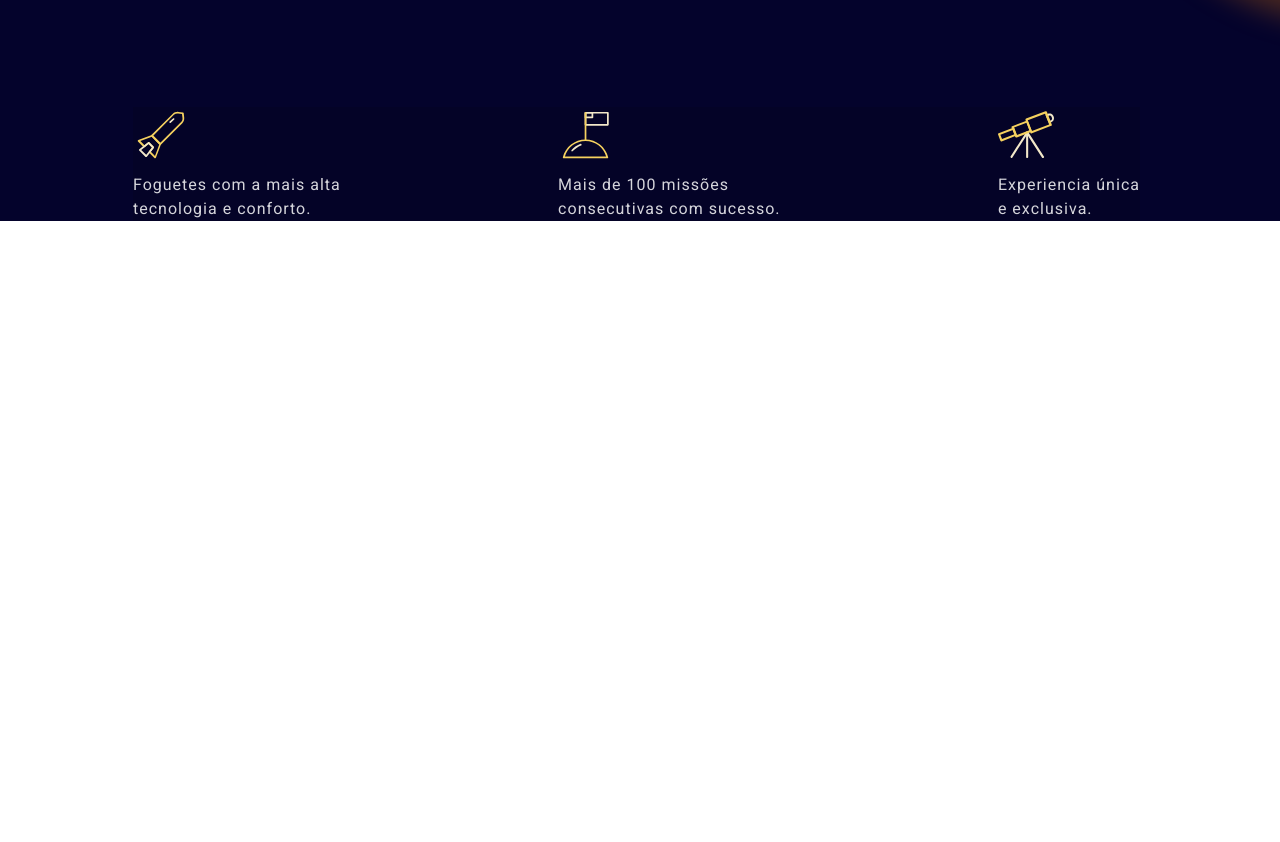
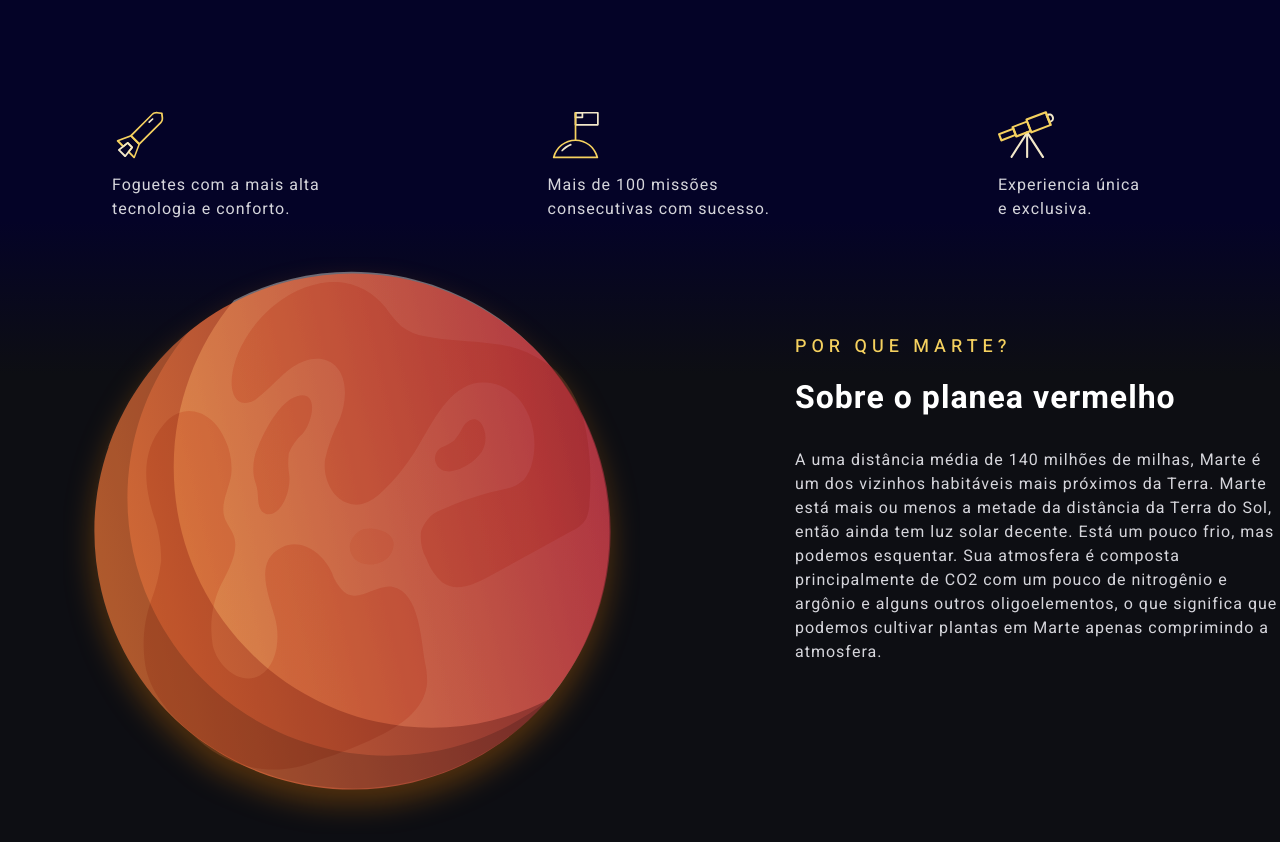
Before and after one commit to murielpacheco/spacey-react, a React (Vite) app: page / in a window 1280 px wide. Shown: the part 570-1412 px from the top of the page. Before the commit the page ends 800 px from the top, so only its background shows below. Built offline with nearby package versions, Linux system fonts and the light colour scheme.

Commit message:
chore: MarsSection and MarsText

```diff
--- a/src/pages/index.tsx
+++ b/src/pages/index.tsx
@@ -1,11 +1,20 @@
 
-import {Main, Header, BannerSection, TextBanner, IconsSection } from "./styles"
+import {
+   Main,
+   Header,
+   BannerSection,
+   TextBanner,
+   IconsSection,
+   MarsSection,
+   MarsText
+} from "./styles"
 
 import logoImg from "../../assets/logo.svg";
 import homeMars from "../../assets/home-mars.svg";
 import iconsRocket from "../../assets/icon-rocket.svg";
 import iconsFlag from "../../assets/icon-flag.svg";
 import iconsTelescope from "../../assets/icon-telescope.svg";
+import marsImg from "../../assets/mars.svg";
 
 export function Home() {
    return (
@@ -38,6 +47,22 @@ export function Home() {
                </div>
             </IconsSection>
          </BannerSection>
+         <MarsSection>
+            <div>
+               <img src={marsImg} alt="" />
+               <MarsText>
+                  <span>Por que marte?</span>
+                  <strong>Sobre o planea vermelho</strong>
+                  <p>A uma distância média de 140 milhões de milhas, Marte é um dos vizinhos habitáveis
+                     mais próximos da Terra. Marte está mais ou menos a metade da distância da Terra do Sol,
+                     então ainda tem luz solar decente. Está um pouco frio, mas podemos esquentar.
+                     Sua atmosfera é composta principalmente de CO2 com um pouco de nitrogênio e argônio e
+                     alguns outros oligoelementos, o que significa que podemos cultivar plantas em Marte
+                     apenas comprimindo a atmosfera.
+                  </p>
+               </MarsText>
+            </div>
+         </MarsSection>
       </Main>
    )
 }
--- a/src/pages/styles.ts
+++ b/src/pages/styles.ts
@@ -4,7 +4,6 @@ export const Main = styled.main`
    width: 100%;
    height: 100%;
    overflow-x: hidden;
-
 `
 
 export const Header = styled.header`
@@ -20,7 +19,7 @@ export const Header = styled.header`
 
    img:nth-child(2) {
       position: absolute;
-      left: 1066px;
+      left: 1446px;
       top: 16px;
    }
 `
@@ -83,12 +82,12 @@ export const TextBanner = styled.div`
    }
 
 `
-
 export const IconsSection = styled.section`
+   width: 100%;
    background-color: var(--space-dark);
-   margin: 133px 140px 0 133px;
-
+   padding: 133px 140px 0 112px;
    display: flex;
+   flex-direction: row;
    justify-content: space-between;
 
    div {
@@ -110,3 +109,52 @@ export const IconsSection = styled.section`
       color: var(--gray-05);
    }
 `
+
+export const MarsSection = styled.section`
+   background: linear-gradient(180deg, #040327 0%, #0D0E13 24.49%);
+
+   > div {
+      display: flex;
+      align-items: center;
+      gap: 132px;
+   }
+
+   img {
+      margin-left: 42px;
+   }
+`
+
+export const MarsText = styled.div`
+   width: 648px;
+   height: 397px;
+   display: flex;
+   flex-direction: column;
+
+
+   span {
+      color: var(--sun);
+      font-size: 18px;
+      line-height: 27px;
+      letter-spacing: 5px;
+      font-weight: 500;
+      text-transform: uppercase;
+      margin-bottom: 14px;
+   }
+
+   strong {
+      color: var(--text-color);
+      font-size: 32px;
+      line-height: 48px;
+      letter-spacing: 1px;
+      font-weight: 700;
+      margin-bottom: 26px;
+   }
+
+   p {
+      color: var(--gray-05);
+      font-size: 16px;
+      line-height: 24px;
+      letter-spacing: 1px;
+      font-weight: 400;
+   }
+`
```
